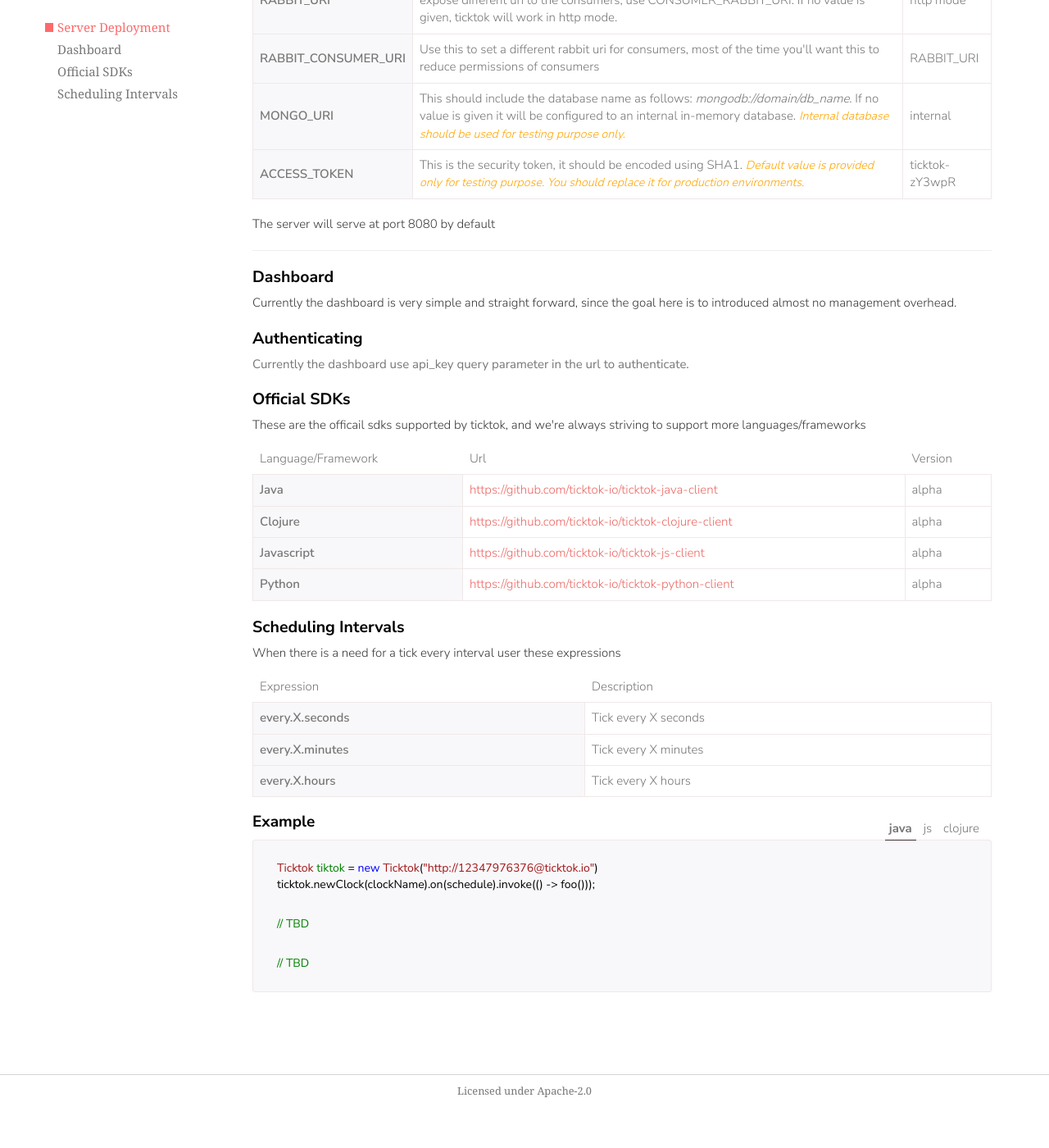
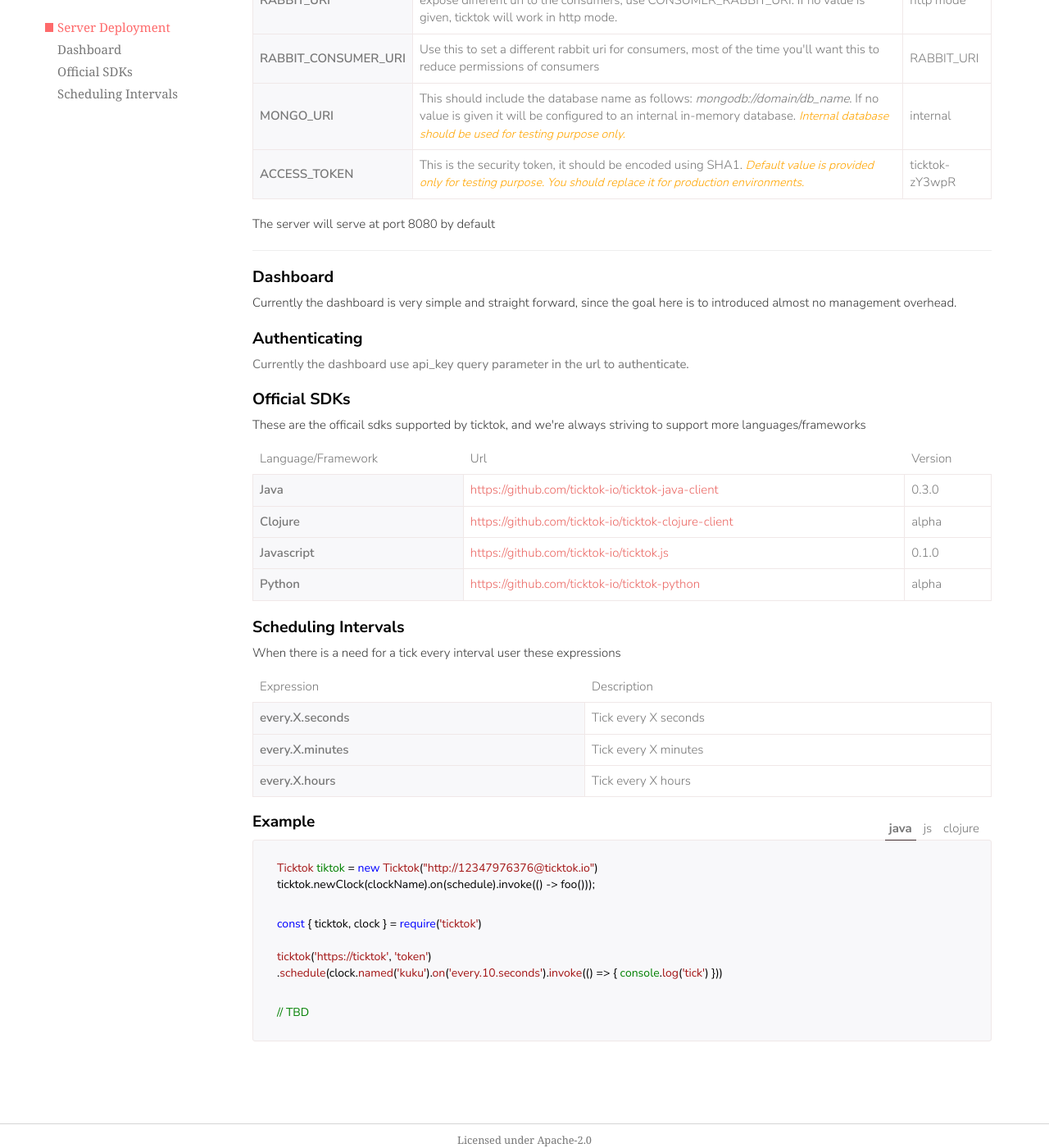
Before and after one commit to ticktok-io/ticktok-io.github.io.old, a Jekyll site: the page built from docs.html, in a window 1280 px wide and 1400 px high, scrolled down 622 px. Shown: the whole window at 82% size. Built offline with Jekyll 4.4.1, drawn with Linux system fonts in a browser that asks for light colours; nearby versions of some CDN libraries; some web fonts are replaced; before the commit the page ends 1962 px from its top, so only the background shows below that.

Commit message:
updated client versions

```diff
--- a/_includes/docs/0.2.x/official_sdks.html
+++ b/_includes/docs/0.2.x/official_sdks.html
@@ -10,7 +10,7 @@
     <tr>
       <td>Java</td>
       <td><a href="https://github.com/ticktok-io/ticktok-java-client">https://github.com/ticktok-io/ticktok-java-client</a></td>
-      <td>alpha</td>
+      <td>0.3.0</td>
     </tr>
     <tr>
       <td>Clojure</td>
@@ -19,12 +19,12 @@
     </tr>
     <tr>
       <td>Javascript</td>
-      <td><a href="https://github.com/ticktok-io/ticktok-js-client">https://github.com/ticktok-io/ticktok-js-client</a></td>
-      <td>alpha</td>
+      <td><a href="https://github.com/ticktok-io/ticktok-js-client">https://github.com/ticktok-io/ticktok.js</a></td>
+      <td>0.1.0</td>
     </tr>
     <tr>
       <td>Python</td>
-      <td><a href="https://github.com/ticktok-io/ticktok-python-client">https://github.com/ticktok-io/ticktok-python-client</a></td>
+      <td><a href="https://github.com/ticktok-io/ticktok-python-client">https://github.com/ticktok-io/ticktok-python</a></td>
       <td>alpha</td>
     </tr>
   </table>
--- a/_includes/docs/0.2.x/schedule_interval_js.html
+++ b/_includes/docs/0.2.x/schedule_interval_js.html
@@ -1 +1,4 @@
-// TBD
+const { ticktok, clock } = require('ticktok')
+
+ticktok('https://ticktok', 'token')
+.schedule(clock.named('kuku').on('every.10.seconds').invoke(() => { console.log('tick') }))
```
